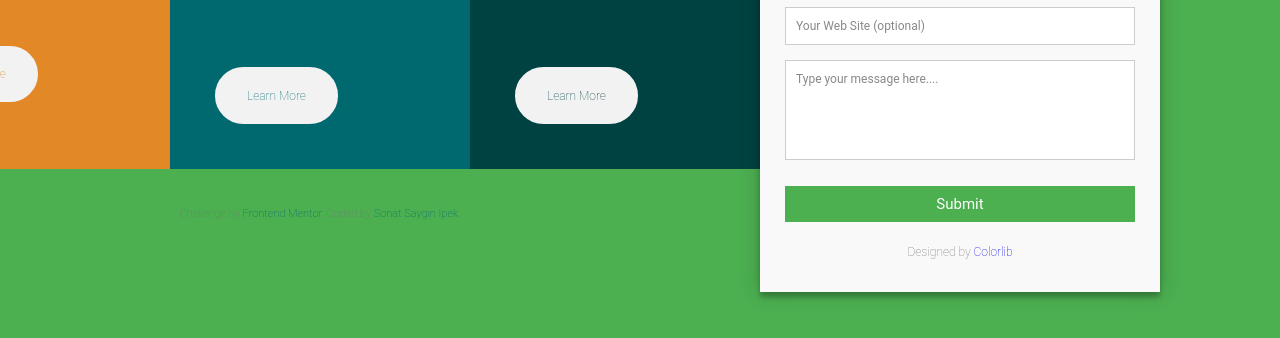
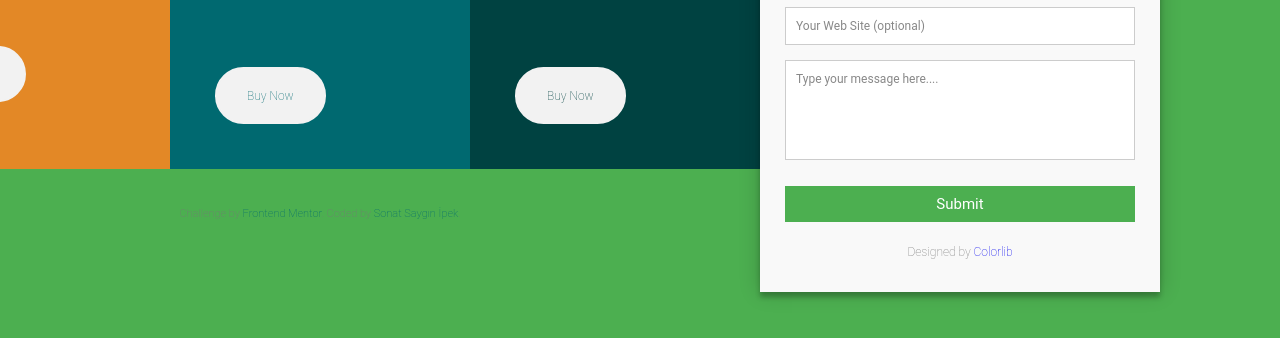
Before and after one commit to ahmmedsabbirbd/js-learning, a plain HTML site: page IntegateJavascripts/module-25.5/index.html in a window 1280 px wide. Shown: the part 412-750 px from the top of the page. Drawn offline with Linux system fonts and the light colour scheme.

Commit message:
assaintment ready

```diff
--- a/IntegateJavascripts/module-25.5/revise-html5-tags-basic-js-concepts-and-dom-events/index.html
+++ b/IntegateJavascripts/module-25.5/index.html
@@ -19,7 +19,7 @@
             </div>
             <div class="card-content">
               <p>Choose a sedan for its affordability and excellent fuel economy. Ideal for cruising in the city or on your next road trip.</p>
-              <a href="#">Learn More</a>
+              <a href="#">Buy Now</a>
             </div>
           </div>
 
@@ -31,7 +31,7 @@
             </div>
             <div class="card-content">
               <p>Take an SUV for its spacious interior, power, and versatility. Perfect for your next family vacation and off-road adventures.</p>
-              <a href="#">Learn More</a>
+              <a href="#">Buy Now</a>
             </div>
           </div>
 
@@ -44,7 +44,7 @@
             <div class="card-content">
               <p>Cruise in the best car brands without the bloated prices. Enjoy the enhanced comfort of a luxury
                 rental and arrive in style.</p>
-              <a href="#">Learn More</a>
+              <a href="#">Buy Now</a>
             </div>
           </div>
 
```
Also changed, not shown: IntegateJavascripts/module-25.5/revise-html5-tags-basic-js-concepts-and-dom-events/scripts.js (deleted), IntegateJavascripts/module-25.5/scripts.js (added), IntegateJavascripts/module-25.5/style.css (renamed from IntegateJavascripts/module-25.5/revise-html5-tags-basic-js-concepts-and-dom-events/style.css).
